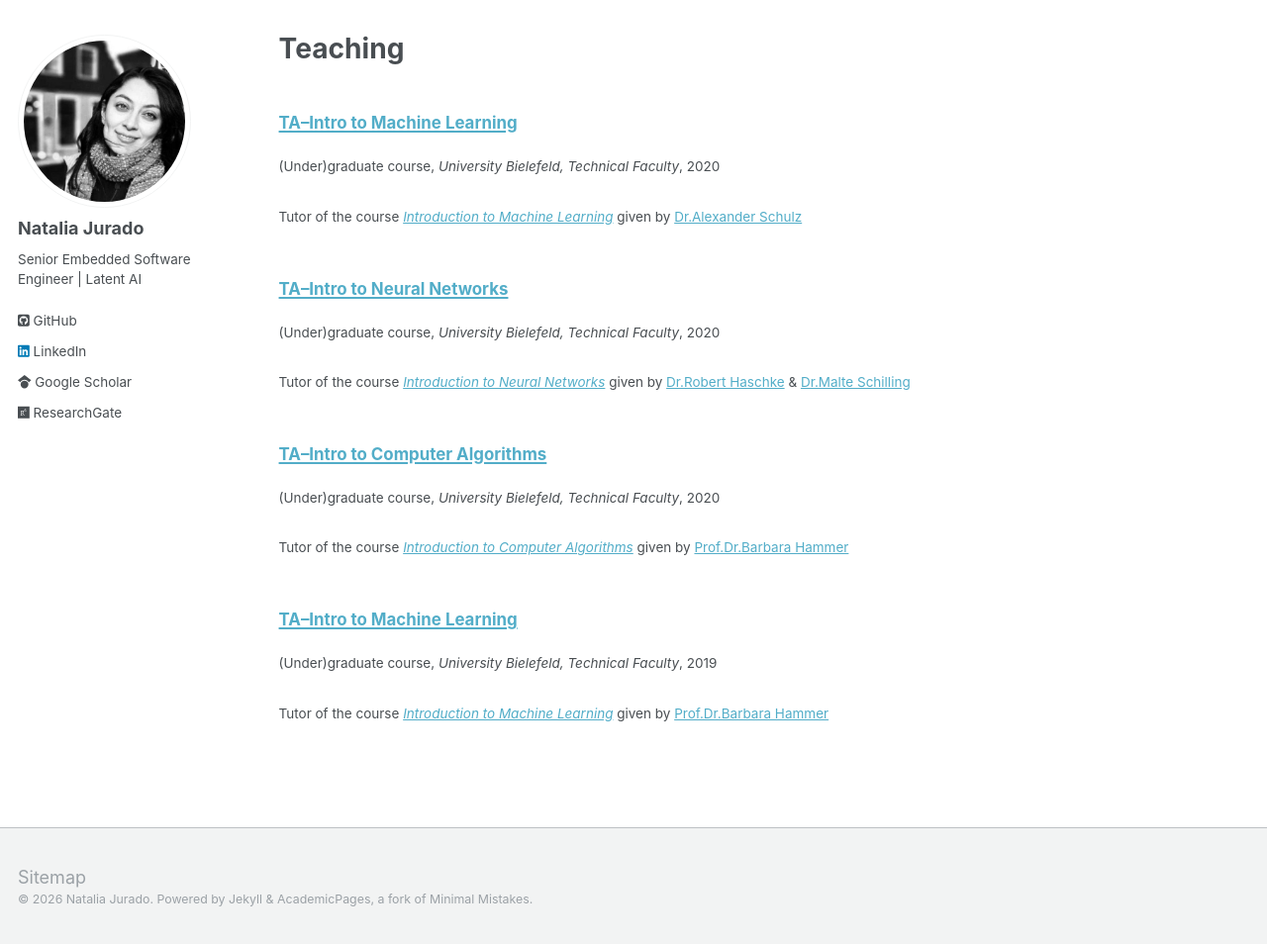
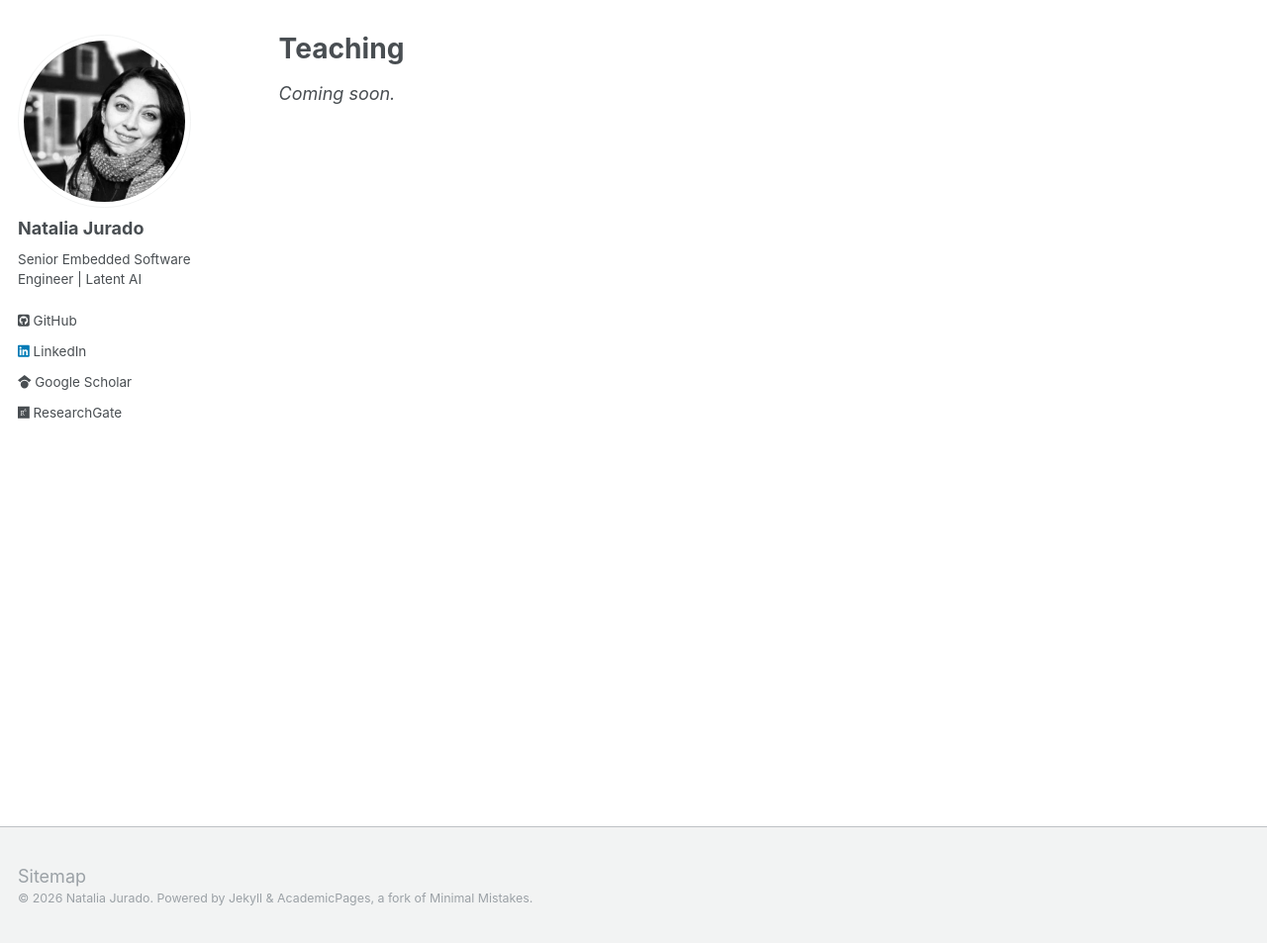
Before and after one commit to AchachayJurado/AchachayJurado.github.io, a Jekyll site: the page built from _pages/teaching.html, in a window 1280 px wide and 1310 px high. Shown: the part 356-1310 px from the top of the window at 99% size. Built offline with Jekyll 4.4.1, drawn with Linux system fonts in a browser that asks for light colours.

Commit message:
Swap blog post and remove teaching content
- Remove 2018 'Can computers think?' post; add cross-post of the
  LinkedIn article 'GTC 2025: Setting my expectations' (links to original)
- Delete the 4 teaching collection entries; Teaching page shows a
  'Coming soon.' placeholder when empty, and the now-empty Teaching
  section on the CV is commented out

Co-Authored-By: Claude Opus 4.8 (1M context) <noreply@anthropic.com>

```diff
--- a/_pages/teaching.html
+++ b/_pages/teaching.html
@@ -7,6 +7,10 @@ author_profile: true
 
 {% include base_path %}
 
-{% for post in site.teaching reversed %}
-  {% include archive-single.html %}
-{% endfor %}
+{% if site.teaching.size > 0 %}
+  {% for post in site.teaching reversed %}
+    {% include archive-single.html %}
+  {% endfor %}
+{% else %}
+  <p><em>Coming soon.</em></p>
+{% endif %}
--- a/_teaching/2019-winter-teaching.md
+++ /dev/null
@@ -1,22 +0,0 @@
----
-title: "TA--Intro to Machine Learning"
-collection: teaching
-type: "(Under)graduate course"
-permalink: /teaching/2019-winter-teaching
-venue: "University Bielefeld, Technical Faculty"
-date: 2019-10-01
-location: "Bielefeld, Germany"
----
-
-Tutor of the course *[Introduction to Machine Learning](https://ekvv.uni-bielefeld.de/kvv_publ/publ/vd?id=193179070)* given by [Prof.Dr.Barbara Hammer](https://www.techfak.uni-bielefeld.de/~bhammer/)
-
-<h3><b> Tasks: </b></h3>
-
-- hold tutorials for 2 classes of 50 students, 2 days a week
-- prepare material for tutorials
-- prepare solutions to homework & grade them
-
-
-<h3><font color=magenta> Note: </font></h3>
-
-I was awarded **"The Best Tutor Award"**, voted by the students and approved by the Technical Faculty of University Bielefeld!
--- a/_teaching/2020-summer-teaching-2.md
+++ /dev/null
@@ -1,22 +0,0 @@
----
-title: "TA--Intro to Computer Algorithms"
-collection: teaching
-type: "(Under)graduate course"
-permalink: /teaching/2020-summer-teaching-2
-venue: "University Bielefeld, Technical Faculty"
-date: 2020-04-01
-location: "Bielefeld, Germany"
----
-
-Tutor of the course *[Introduction to Computer Algorithms](https://ekvv.uni-bielefeld.de/kvv_publ/publ/vd?id=202214616)* given by [Prof.Dr.Barbara Hammer](https://www.techfak.uni-bielefeld.de/~bhammer/)
-
-<h3><b> Tasks: </b></h3>
-
-- hold tutorials for a class of 25 students, 1 day a week
-- prepare material for tutorials
-- prepare solutions to homework & grade them
-
-
-<h3><font color=magenta> Note: </font></h3>
-
-Due to Corona Semester the evalution for 'The Best Tutor Award' was not done.
--- a/_teaching/2020-summer-teaching.md
+++ /dev/null
@@ -1,22 +0,0 @@
----
-title: "TA--Intro to Neural Networks"
-collection: teaching
-type: "(Under)graduate course"
-permalink: /teaching/2020-summer-teaching
-venue: "University Bielefeld, Technical Faculty"
-date: 2020-04-01
-location: "Bielefeld, Germany"
----
-
-Tutor of the course *[Introduction to Neural Networks](https://ekvv.uni-bielefeld.de/kvv_publ/publ/vd?id=202514639)* given by [Dr.Robert Haschke](https://ekvv.uni-bielefeld.de/pers_publ/publ/PersonDetail.jsp?personId=33056) & [Dr.Malte Schilling](https://ekvv.uni-bielefeld.de/pers_publ/publ/PersonDetail.jsp?personId=172354)
-
-<h3><b> Tasks: </b></h3>
-
-- hold tutorials for a class of 80 students, 1 day a week
-- prepare material for tutorials
-- prepare solutions to homework
-
-
-<h3><font color=magenta> Note: </font></h3>
-
-Due to Corona Semester the evalution for 'The Best Tutor Award' was not done.
--- a/_teaching/2020-winter-teaching.md
+++ /dev/null
@@ -1,17 +0,0 @@
----
-title: "TA--Intro to Machine Learning"
-collection: teaching
-type: "(Under)graduate course"
-permalink: /teaching/2020-winter-teaching
-venue: "University Bielefeld, Technical Faculty"
-date: 2020-10-01
-location: "Bielefeld, Germany"
----
-
-Tutor of the course *[Introduction to Machine Learning](https://ekvv.uni-bielefeld.de/kvv_publ/publ/vd?id=229198126)* given by [Dr.Alexander Schulz](https://ekvv.uni-bielefeld.de/pers_publ/publ/PersonDetail.jsp?personId=34943216)
-
-<h3><b> Tasks: </b></h3>
-
-- hold tutorials for 2 classes of 60 students, 2 days a week
-- prepare material for tutorials
-- prepare code solutions to homework & review(grade) code solutions
```
Also changed, not shown: _pages/cv.md (+2 -2 lines), _posts/2018-09-01-can_computers_think.md (deleted, +0 -84 lines), _posts/2025-03-13-gtc-2025-setting-my-expectations.md (added, +35 -0 lines).
